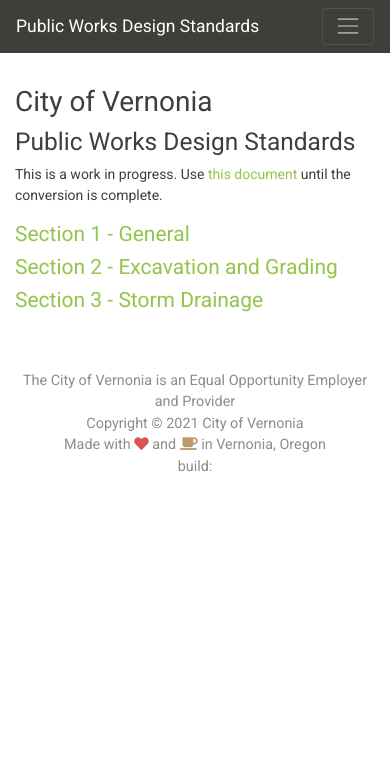
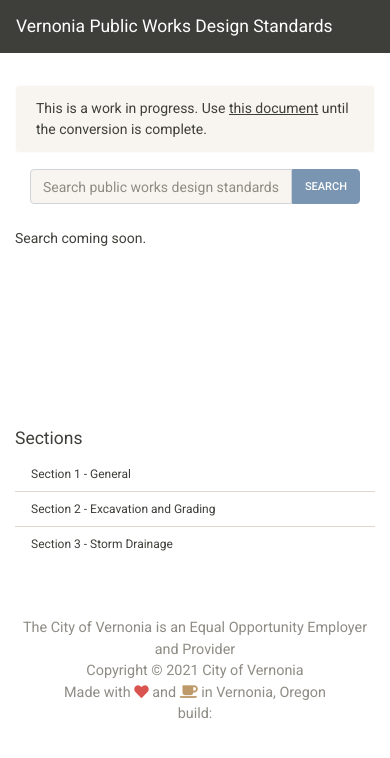
Before and after one commit to CityOfVernonia/public-works-design-standards, a Jekyll site: the page built from index.md, in a window 390 px wide. Shown: the top 758 px of the page. Built offline with Jekyll 4.4.1, drawn with Linux system fonts in a browser that asks for light colours; nearby versions of some CDN libraries.

Commit message:
add search to home page and remove navs

```diff
--- a/Gemfile
+++ b/Gemfile
@@ -5,6 +5,7 @@
 group :jekyll_plugins do
   gem "jekyll-sitemap", "~> 1.4.0"
   gem "jekyll-seo-tag", "~> 2.7.1"
+  gem "jekyll-algolia", "~> 1.6.0"
 end
 
 platforms :mingw, :x64_mingw, :mswin, :jruby do
--- a/_config.yml
+++ b/_config.yml
@@ -19,6 +19,10 @@
 github:
   repository_url: https://github.com/CityOfVernonia/public-works-design-standards
   repository_name: public-works-design-standards
+
+algolia:
+  application_id: "IZDR0RB703"
+  index_name: "public-works-design-standards"
 
 plugins:
   - jekyll-sitemap
--- a/_layouts/default.html
+++ b/_layouts/default.html
@@ -25,36 +25,8 @@
     <nav class="navbar navbar-expand-lg navbar-dark bg-primary">
       <div class="container">
         <a class="navbar-brand" href="/" title="Home">
-          Public Works Design Standards
+          Vernonia Public Works Design Standards
         </a>
-        <button class="navbar-toggler" type="button" data-toggle="collapse" data-target="#navbarMain"
-          aria-controls="navbarMain" aria-expanded="false" aria-label="Toggle navigation">
-          <span class="navbar-toggler-icon"></span>
-        </button>
-        <div class="collapse navbar-collapse" id="navbarMain">
-          <ul class="navbar-nav mr-auto">
-            {%- for item in site.data.nav.items -%}
-            {%- if item.title -%}
-            <li class="nav-item dropdown">
-              <a class="nav-link dropdown-toggle" href="#" id="{{ item.id }}Dropdown" role="button"
-                data-toggle="dropdown" aria-haspopup="true" aria-expanded="false">
-                {{ item.title }}
-              </a>
-              <div class="dropdown-menu" aria-labelledby="{{ item.id }}Dropdown">
-                {% for subitem in item.subitems %}
-                <a class="dropdown-item{% if page.permalink == subitem.url %} active{% endif %}"
-                  href="{{ subitem.url }}">{{ subitem.page }}</a>
-                {% endfor %}
-              </div>
-            </li>
-            {%- else -%}
-            <li class="nav-item{% if page.permalink == item.url %} active{% endif %}">
-              <a class="nav-link" href="{{ item.url }}">{{ item.page }}</a>
-            </li>
-            {%- endif -%}
-            {%- endfor -%}
-          </ul>
-        </div>
       </div>
     </nav>
   </header>
@@ -85,6 +57,38 @@
         <div class="sticky">
           <h5>{{ page.title }}</h5>
           <div class="list-group list-group-flush" data-page-menu></div>
+        </div>
+      </div>
+    </div>
+    {%- elsif page.home -%}
+    <div class="row">
+      <div class="col-md-8">
+
+        <div class="alert alert-light">
+          This is a work in progress. Use <a
+            href="https://drive.google.com/file/d/1Hc1Vd6uAbzT9sM2Y3MljiVtjJDdSjDwl/view" target="_blank"
+            rel="noopener">this document</a> until the conversion is complete.
+        </div>
+
+        <form class="search col-md-8">
+          <fieldset disabled>
+            <div class="input-group">
+              <input type="text" class="form-control" name="SEARCH_PWDS"
+                placeholder="Search public works design standards">
+              <button class="btn btn-primary" type="submit">Search</button>
+            </div>
+          </fieldset>
+        </form>
+        <div class="row search-result">
+          <p class="col-sm-12">Search coming soon.</p>
+        </div>
+      </div>
+      <div class="col-md-4">
+        <h5>Sections</h5>
+        <div class="list-group list-group-flush">
+          {%- for item in site.data.nav.items -%}
+          <a class="list-group-item list-group-item-action" href="{{ item.url }}">{{ item.page }}</a>
+          {%- endfor -%}
         </div>
       </div>
     </div>
--- a/css/main.scss
+++ b/css/main.scss
@@ -65,6 +65,22 @@
       margin-bottom: 1.25rem;
     }
   }
+}
+
+////////////
+// search //
+////////////
+.search {
+  .btn {
+    border-top-left-radius: 0;
+    border-bottom-left-radius: 0;
+    line-height: 21px;
+  }
+}
+
+.search-result {
+  min-height: 200px;
+  margin-top: 1.5rem;
 }
 
 ////////////
--- a/index.md
+++ b/index.md
@@ -1,15 +1,5 @@
 ---
 layout: default
+home: true
 title: Public Works Design Standards
 ---
-## City of Vernonia
-
-### Public Works Design Standards
-
-This is a work in progress. Use [this document](https://drive.google.com/file/d/1Hc1Vd6uAbzT9sM2Y3MljiVtjJDdSjDwl/view) until the conversion is complete.
-
-#### [Section 1 - General](/sections/1/general/)
-
-#### [Section 2 - Excavation and Grading](/sections/2/excavation-and-grading/)
-
-#### [Section 3 - Storm Drainage](/sections/3/storm-drainage/)
--- a/js/main.js
+++ b/js/main.js
@@ -62,10 +62,11 @@
     for (let node in nodes) {
       text = nodes[node].textContent;
       href = nodes[node].querySelector('.anchorjs-link').getAttribute('href');
-      nodes[node].setAttribute('id', 'a_' + nodes[node].getAttribute('id'))
-      nodes[node].querySelector('.anchorjs-link').setAttribute('href', href.replace('#', '#a_'));
+      href = href.replace(/\d+/g, '').replace(/---/g, '');
+      nodes[node].setAttribute('id', href.replace('#', ''));
+      nodes[node].querySelector('.anchorjs-link').setAttribute('href', href);
       if (nodes[node].tagName === 'H4') {
-        put(pageMenu, 'a.list-group-item.list-group-item-action[href=' + href.replace('#', '#a_') + ']', text);
+        put(pageMenu, 'a.list-group-item.list-group-item-action[href=' + href + ']', text);
       }
     }
     $('body').scrollspy({ target: pageMenu });
```
Also changed, not shown: _data/nav.yml (+6 -11 lines).
